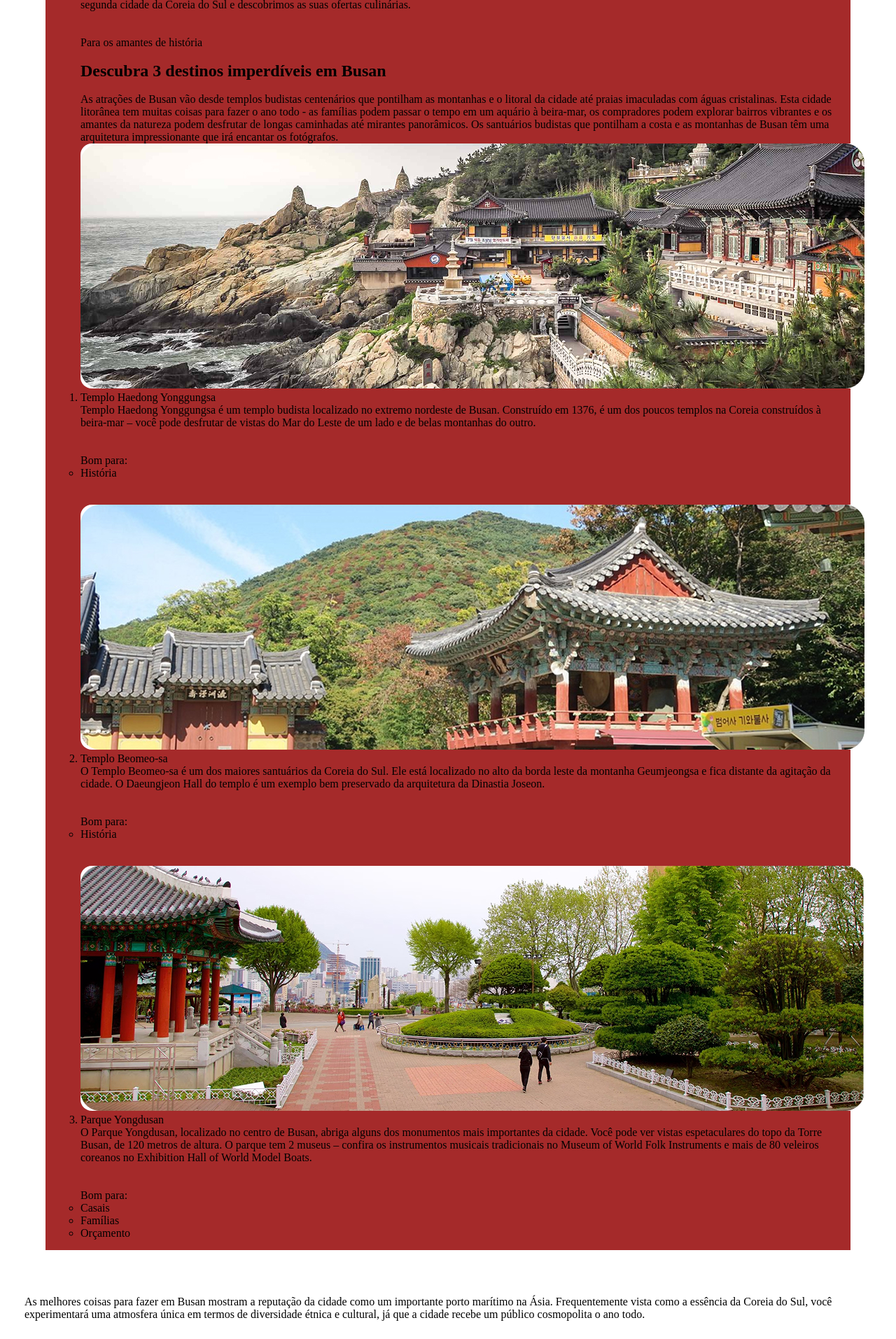
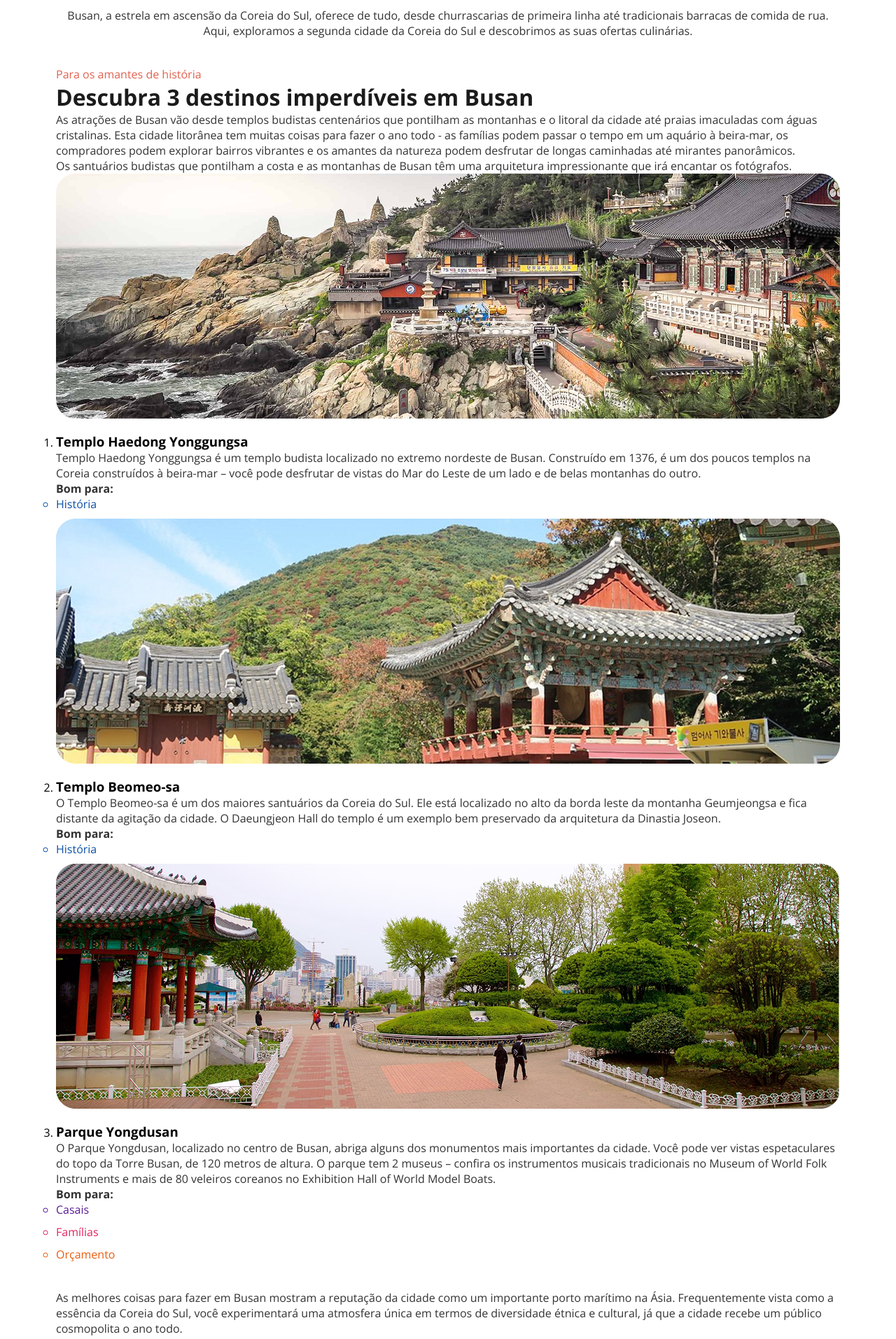
Before and after one commit to ZaaFra/projeto-siteD, a plain HTML site: page index.html in a window 1280 px wide. Shown: the part 860-2773 px from the top of the page at 70% size. Drawn offline with nearby package versions, Linux system fonts and the light colour scheme.

Commit message:
finalizando projeto

```diff
--- a/index.html
+++ b/index.html
@@ -1,67 +1,81 @@
 <!DOCTYPE html>
 <html lang="pt-br">
 <head>
+  <link rel="preconnect" href="https://fonts.googleapis.com">
+  <link rel="preconnect" href="https://fonts.gstatic.com" crossorigin>
+
   <meta charset="UTF-8">
   <meta name="viewport" content="width=device-width, initial-scale=1.0">
-  <title>Local Turistico</title>
+  <title>Local Turístico</title>
   <link rel="stylesheet" href="style.css">
+  <link href="https://fonts.googleapis.com/css2?family=Open+Sans:ital,wght@0,300..800;1,300..800&display=swap" rel="stylesheet">
 </head>
 <body>
   <main id="content-main">
     <div id="page">
       <section id="titlepage">
+        <div id="marg">
           <div class="headline-container">
-              <p class="headline">Sua próxima viagem:</p> <br>
-              <h1>Conheça Busan</h1> <br>
+              <section id="subtitulo1">
+                <p class="headline"> <span id="frasered"> Sua próxima viagem: </span></p>
+              </section>
+            <h1>Conheça Busan</h1>
           </div>
-              <img src="assets/image.jpg" alt="imagem de titulo">
+        </div>
+        <img src="assets/image.jpg" alt="imagem de título">
         <div id="descriptionimage">
-              <p> Busan, a estrela em ascensão da Coreia do Sul, oferece de tudo, desde churrascarias de primeira linha até tradicionais barracas de comida de rua. Aqui, exploramos a segunda cidade da Coreia do Sul e descobrimos as suas ofertas culinárias.  </p> <br><br>
+          <p>Busan, a estrela em ascensão da Coreia do Sul, oferece de tudo, desde churrascarias de primeira linha até tradicionais barracas de comida de rua. Aqui, exploramos a segunda cidade da Coreia do Sul e descobrimos as suas ofertas culinárias.</p>
         </div>
       </section>
+      <section id="subtitulo1">
         <div id="content-destinos">
-              <p>Para os amantes de história</p> <br>
-              <h2>Descubra 3 destinos imperdíveis em Busan</h2> <br>
-              <p> As atrações de Busan vão desde templos budistas centenários que pontilham as montanhas e o litoral da cidade até praias imaculadas com águas cristalinas. Esta cidade litorânea tem muitas coisas para fazer o ano todo - as famílias podem passar o tempo em um aquário à beira-mar, os compradores podem explorar bairros vibrantes e os amantes da natureza podem desfrutar de longas caminhadas até mirantes panorâmicos.
-                Os santuários budistas que pontilham a costa e as montanhas de Busan têm uma arquitetura impressionante que irá encantar os fotógrafos.
-              </p>
+            <p><span id="frasered"> Para os amantes de história </span> </p>
+           </div>
+          <h2>Descubra 3 destinos imperdíveis em Busan</h2>
+          <p>As atrações de Busan vão desde templos budistas centenários que pontilham as montanhas e o litoral da cidade até praias imaculadas com águas cristalinas. Esta cidade litorânea tem muitas coisas para fazer o ano todo - as famílias podem passar o tempo em um aquário à beira-mar, os compradores podem explorar bairros vibrantes e os amantes da natureza podem desfrutar de longas caminhadas até mirantes panorâmicos.</p>
+          <p>Os santuários budistas que pontilham a costa e as montanhas de Busan têm uma arquitetura impressionante que irá encantar os fotógrafos.</p>
+
           <img src="assets/yonggungsa.jpg" alt="local 1">
-            </div>
+
           <ol>
-            <div id="page-corpo">
-
-              <li>Templo Haedong Yonggungsa</li>
-              <p>  Templo Haedong Yonggungsa é um templo budista localizado no extremo nordeste de Busan. Construído em 1376, é um dos poucos templos na Coreia construídos à beira-mar – você pode desfrutar de vistas do Mar do Leste de um lado e de belas montanhas do outro.  </p> <br><br>
-              Bom para: <br>
+            <li>
+              <h3>Templo Haedong Yonggungsa</h3>
+              <p>Templo Haedong Yonggungsa é um templo budista localizado no extremo nordeste de Busan. Construído em 1376, é um dos poucos templos na Coreia construídos à beira-mar – você pode desfrutar de vistas do Mar do Leste de um lado e de belas montanhas do outro.</p>
+              <p><strong>Bom para:</strong></p>
+              <div id="corAzul">
                 <ul>
                   <li>História</li>
-              </ul> <br><br>
+                </ul>
+              </div>
+            </li>
 
+            <li>
               <img src="assets/beomeo-sa.jpg" alt="local 2">
-
-              <li>Templo Beomeo-sa</li>
-              <p>  O Templo Beomeo-sa é um dos maiores santuários da Coreia do Sul. Ele está localizado no alto da borda leste da montanha Geumjeongsa e fica distante da agitação da cidade. O Daeungjeon Hall do templo é um exemplo bem preservado da arquitetura da Dinastia Joseon.  </p> <br><br>
-              Bom para: <br>
+              <h3>Templo Beomeo-sa</h3>
+              <p>O Templo Beomeo-sa é um dos maiores santuários da Coreia do Sul. Ele está localizado no alto da borda leste da montanha Geumjeongsa e fica distante da agitação da cidade. O Daeungjeon Hall do templo é um exemplo bem preservado da arquitetura da Dinastia Joseon.</p>
+              <p><strong>Bom para:</strong></p>
+              <div id="corAzul">
                 <ul>
                   <li>História</li>
-              </ul> <br><br>
+                </ul>
+              </div>
+            </li>
 
+            <li>
               <img src="assets/yongdusan.jpg" alt="local 3">
+              <h3>Parque Yongdusan</h3>
+              <p>O Parque Yongdusan, localizado no centro de Busan, abriga alguns dos monumentos mais importantes da cidade. Você pode ver vistas espetaculares do topo da Torre Busan, de 120 metros de altura. O parque tem 2 museus – confira os instrumentos musicais tradicionais no Museum of World Folk Instruments e mais de 80 veleiros coreanos no Exhibition Hall of World Model Boats.</p>
+              <p><strong>Bom para:</strong></p>
+              <ul>
+                <div id="corPurple"> <li>Casais</li> </div>
+                <div id="corPink"> <li>Famílias</li> </div>
+                <div id="corOrange"> <li>Orçamento</li> </div>
+              </ul>
+            </li>
+          </ol>
 
-              <li>Parque Yongdusan</li>
-              <p>  O Parque Yongdusan, localizado no centro de Busan, abriga alguns dos monumentos mais importantes da cidade. Você pode ver vistas espetaculares do topo da Torre Busan, de 120 metros de altura. O parque tem 2 museus – confira os instrumentos musicais tradicionais no Museum of World Folk Instruments e mais de 80 veleiros coreanos no Exhibition Hall of World Model Boats.  </p> <br><br>
-              Bom para: <br>
-              <ul>
-                <li> Casais <br> </li>
-                <li> Famílias <br> </li>
-                <li> Orçamento </li>
-              </ul>
-            </ol>
-          </div>
           <div id="description">
-
-              <p> As melhores coisas para fazer em Busan mostram a reputação da cidade como um importante porto marítimo na Ásia. Frequentemente vista como a essência da Coreia do Sul, você experimentará uma atmosfera única em termos de diversidade étnica e cultural, já que a cidade recebe um público cosmopolita o ano todo.  </p>
-
+            <p>As melhores coisas para fazer em Busan mostram a reputação da cidade como um importante porto marítimo na Ásia. Frequentemente vista como a essência da Coreia do Sul, você experimentará uma atmosfera única em termos de diversidade étnica e cultural, já que a cidade recebe um público cosmopolita o ano todo.</p>
           </div>
         </section>
       </div>
--- a/style.css
+++ b/style.css
@@ -1,47 +1,96 @@
-*{
- margin: auto 0px;
- padding: 0px;
+* {
+  margin: 0;
+  padding: 0;
+  box-sizing: border-box;
 }
-body {
-  margin-top: 88px;
-  margin: 80px auto;
-  margin-bottom: 137px;
-  width: 1120;
+
+:root {
+  font-family: "Open Sans", sans-serif;
 }
+
 img {
   border-radius: 16px;
+  width: 100%;
+  height: auto;
+  margin-bottom: 20px;
+  display: block;
 }
-main{
-  width: 1120;
+
+#page {
+  width: 1120px;
+  margin: 80px auto 145px;
 }
-#page {
-  box-sizing: border-box;
-  margin: 65px;
-  padding: 15px;
-  background-color: brown;
-}
+
 #titlepage {
   text-align: left;
- padding:  65px auto;
- margin-left: 35px;
+  margin-bottom: 40px;
 }
+
 #descriptionimage {
+  text-align: center;
+  font-size: 16px;
+
+}
+
+#description {
   text-align: left;
+  margin-top: 40px;
+}
+
+#subtitulo1 {
+  margin-top: 40px;
+  font-size: 16px;
+}
+p {
+  color: #333333;
+}
+h1 {
+  font-size: 36px;
+  color: #1B1B1B;
+}
+h2 {
+  font-size: 32px;
+  color: #1B1B1B;
 }
 #content-destinos {
-  text-align: left;
-  padding:  65px auto;
- margin-left: 35px;
- width: 1120;
+  display: flex;
+  flex-direction: column;
+  gap: 20px;
 }
-#page-corpo {
-  text-align: left;
-  padding:  65px auto;
- margin-left: 35px;
- width: 1120;
+
+ol {
+  padding-left: 0;
+  margin-bottom:  40px;
 }
-#description {
-  text-align: left;
-  padding:  65px auto;
- margin: 35px;
+
+ol li {
+  margin-bottom: 10px;
 }
+
+#marg{
+  margin-bottom: 40px;
+}
+#content-destinos img {
+  width: 100%;
+  max-width: 100%;
+  height: auto;
+  margin: 0;
+}
+#corAzul {
+  color: #0C51A7;
+}
+#corPurple {
+  color: #591B98;
+}
+#corOrange {
+  color: #E95E10;
+}
+#corPink {
+  color: #E5245E;
+}
+#corRed {
+  color: #E1624F;
+}
+#frasered {
+  color: #E1624F;
+}
```
Lines whose indentation alone changed are shown as unchanged.
